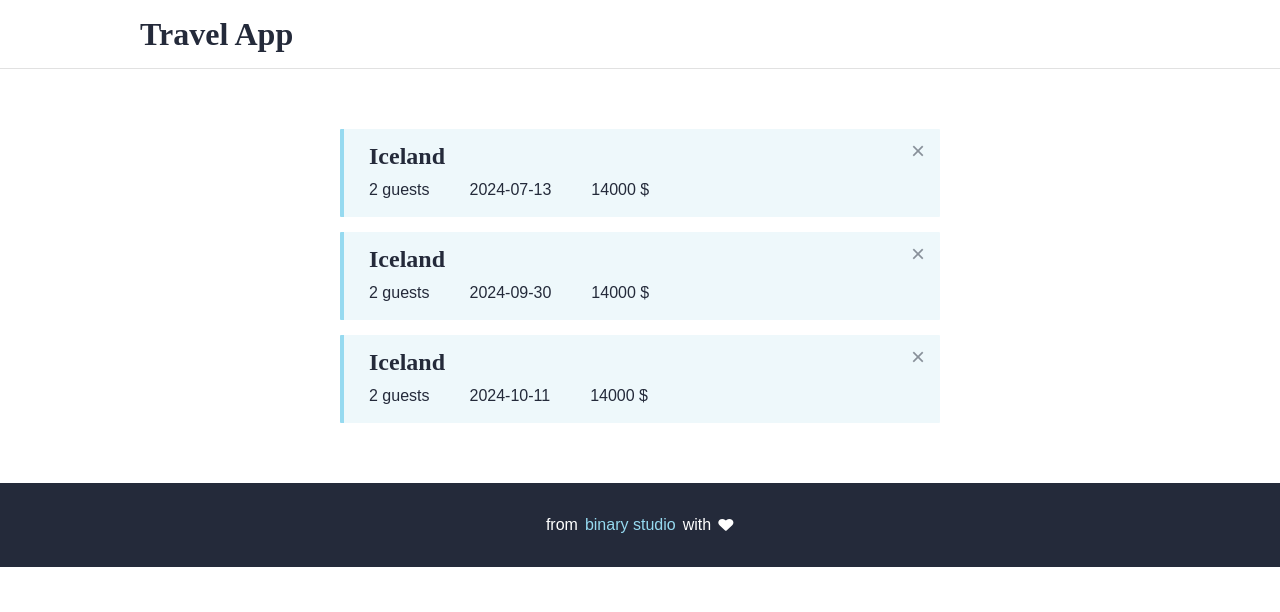
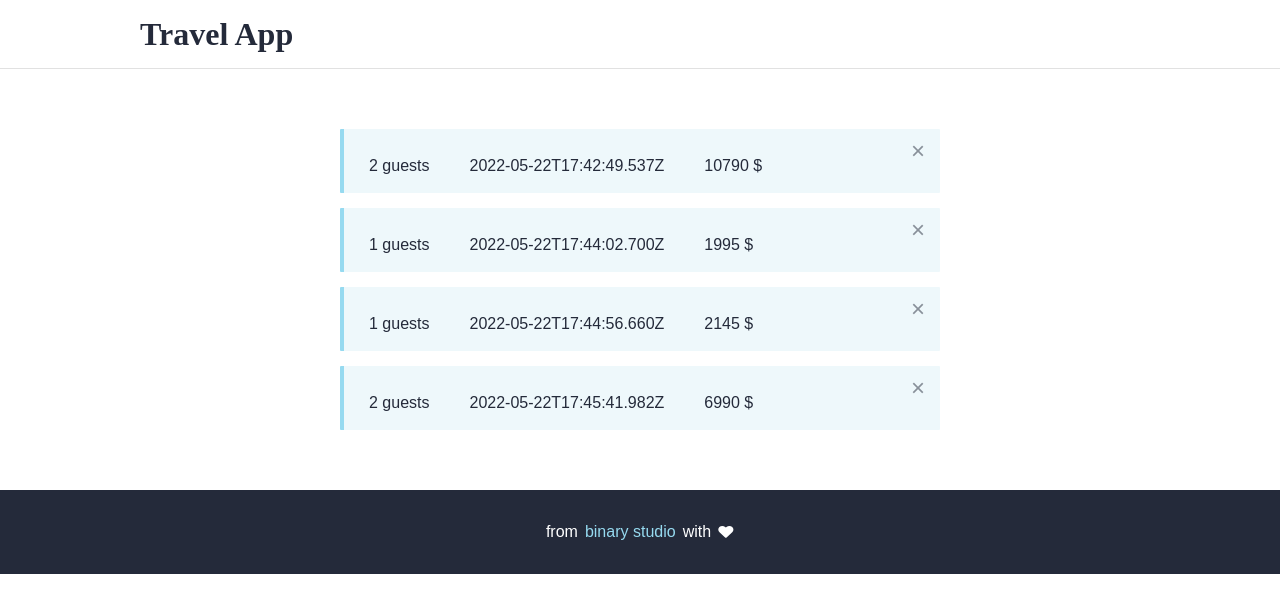
Before and after one commit to Saoa35/bookingtrips, a React (Create React App) app: page /bookings in a window 1280 px wide. Shown: the top 612 px of the page. Built offline with nearby package versions, Linux system fonts and the light colour scheme.

Commit message:
+ BookingCard

```diff
--- a/src/components/cards/BookingCard.jsx
+++ b/src/components/cards/BookingCard.jsx
@@ -1,3 +1,25 @@
-export const BookingCard = () => {
-  return;
+export const BookingCard = ({ title, guests, createdAt, totalPrice }) => {
+  return (
+    <li data-test-id="booking" className="booking">
+      <h3 data-test-id="booking-title" className="booking__title">
+        {title}
+      </h3>
+      <span data-test-id="booking-guests" className="booking__guests">
+        {guests} guests
+      </span>
+      <span data-test-id="booking-date" className="booking__date">
+        {createdAt}
+      </span>
+      <span data-test-id="booking-total" className="booking__total">
+        {totalPrice} $
+      </span>
+      <button
+        data-test-id="booking-cancel"
+        className="booking__cancel"
+        title="Cancel booking"
+      >
+        <span className="visually-hidden">Cancel booking</span>×
+      </button>
+    </li>
+  );
 };
--- a/src/pages/Bookings.jsx
+++ b/src/pages/Bookings.jsx
@@ -1,71 +1,12 @@
+import bookings from "../assets/data/bookings.json";
+import { BookingCard } from "../components/cards/BookingCard";
+
 function Bookings() {
   return (
     <main className="bookings-page">
       <h1 className="visually-hidden">Travel App</h1>
       <ul className="bookings__list">
-        <li data-test-id="booking" className="booking">
-          <h3 data-test-id="booking-title" className="booking__title">
-            Iceland
-          </h3>
-          <span data-test-id="booking-guests" className="booking__guests">
-            2 guests
-          </span>
-          <span data-test-id="booking-date" className="booking__date">
-            2024-07-13
-          </span>
-          <span data-test-id="booking-total" className="booking__total">
-            14000 $
-          </span>
-          <button
-            data-test-id="booking-cancel"
-            className="booking__cancel"
-            title="Cancel booking"
-          >
-            <span className="visually-hidden">Cancel booking</span>×
-          </button>
-        </li>
-        <li data-test-id="booking" className="booking">
-          <h3 data-test-id="booking-title" className="booking__title">
-            Iceland
-          </h3>
-          <span data-test-id="booking-guests" className="booking__guests">
-            2 guests
-          </span>
-          <span data-test-id="booking-date" className="booking__date">
-            2024-09-30
-          </span>
-          <span data-test-id="booking-total" className="booking__total">
-            14000 $
-          </span>
-          <button
-            data-test-id="booking-cancel"
-            className="booking__cancel"
-            title="Cancel booking"
-          >
-            <span className="visually-hidden">Cancel booking</span>×
-          </button>
-        </li>
-        <li data-test-id="booking" className="booking">
-          <h3 data-test-id="booking-title" className="booking__title">
-            Iceland
-          </h3>
-          <span data-test-id="booking-guests" className="booking__guests">
-            2 guests
-          </span>
-          <span data-test-id="booking-date" className="booking__date">
-            2024-10-11
-          </span>
-          <span data-test-id="booking-total" className="booking__total">
-            14000 $
-          </span>
-          <button
-            data-test-id="booking-cancel"
-            className="booking__cancel"
-            title="Cancel booking"
-          >
-            <span className="visually-hidden">Cancel booking</span>×
-          </button>
-        </li>
+        {bookings && bookings.map((el) => <BookingCard key={el.id} {...el} />)}
       </ul>
     </main>
   );
```
